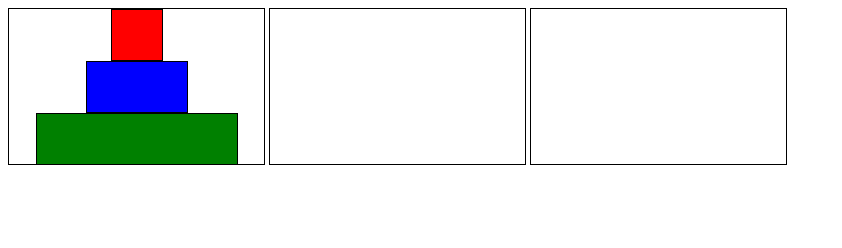
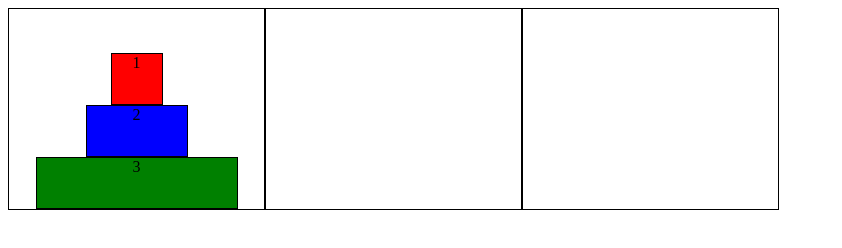
Before and after one commit to Damonkala/Towa-of-Hanoi, a plain HTML site: page index.html in a window 1280 px wide. Shown: the whole page, without its empty margins (0-842 px from the left). Drawn offline with nearby package versions, Linux system fonts and the light colour scheme.

Commit message:
Fully working game

```diff
--- a/index.html
+++ b/index.html
@@ -7,13 +7,13 @@
 	<title>Towers of Hanoi</title>
 </head>
 <body>
-	<div class="container" id="container1">
-		<div class="block" id="one" value="1"></div>
-		<div class="block" id="two" value="2"></div>
-		<div class="block" id="three" value="3"></div>
+	<div class="container" id="container1" data-size="1">
+		<div class="block" id="one" data-size="1">1</div>
+		<div class="block" id="two" data-size="2">2</div>
+		<div class="block" id="three" data-size="3">3</div>
 	</div>
-	<div class="container" id="container2"></div>
-	<div class="container" id="container3"></div>
+	<div class="container" id="container2" data-size="0"></div>
+	<div class="container" id="container3" data-size="0"></div>
 
 	<script src="main.js"></script>
 </body>
--- a/main.js
+++ b/main.js
@@ -6,18 +6,37 @@ function init() {
 	console.log('ready!');
 	$('.block').on('click', chooseBlock);
 	$('.container').on('click', selectContainer)
+	var winner = false;
 }
 
 function chooseBlock () {
 	event.stopPropagation();
-	if ($(this).hasClass('selected')) {
-				$('.block').removeClass('selected')
-			} else {
-				$('.block').removeClass('selected')
-				$(this).addClass('selected');
-			}
+	console.log($('.selected').data('size'));
+	if ($(this).hasClass('selected')){
+		$(this).removeClass('selected')
+	}
+	if ($(this).is(':first-child')){
+		$('.block').removeClass('selected');
+		$(this).addClass('selected');
+	}
+// if(data === 1){
+// 	$('#one').addClass('selected');
+// 	console.log($('#container1').data('size'));
+// }
 }
 
 function selectContainer(event) {
-	 $('.selected').appendTo(this);
+
+	var put = $('.selected').data('size');
+	var next = $(this).find(':first-child').data("size");
+
+	if (next === undefined || next > put){
+		$('.selected').prependTo(this);
+		console.log(this.childNodes.length);
+	}
+if ($('#container3')[0].childNodes.length === 3) {
+	console.log("You're Winner");
+
 }
+
+	}
--- a/style.css
+++ b/style.css
@@ -3,20 +3,22 @@
 	border: 1px solid black;
 	text-align: center;
 	width: 255px;
-	height: 155px;
-	display: inline-block;
+	height: 200px;
+	display: table-cell;
+	vertical-align: bottom;
 }
 
 .block {
-	vertical-align: middle;
 	border: 1px solid black;
-	text-align: center;
 	margin: auto;
+	vertical-align: bottom;
 }
 
 .selected {
 	border: 5px solid cyan;
 }
+
+
 #one {
 	width:50px;
 	height:50px;
```
